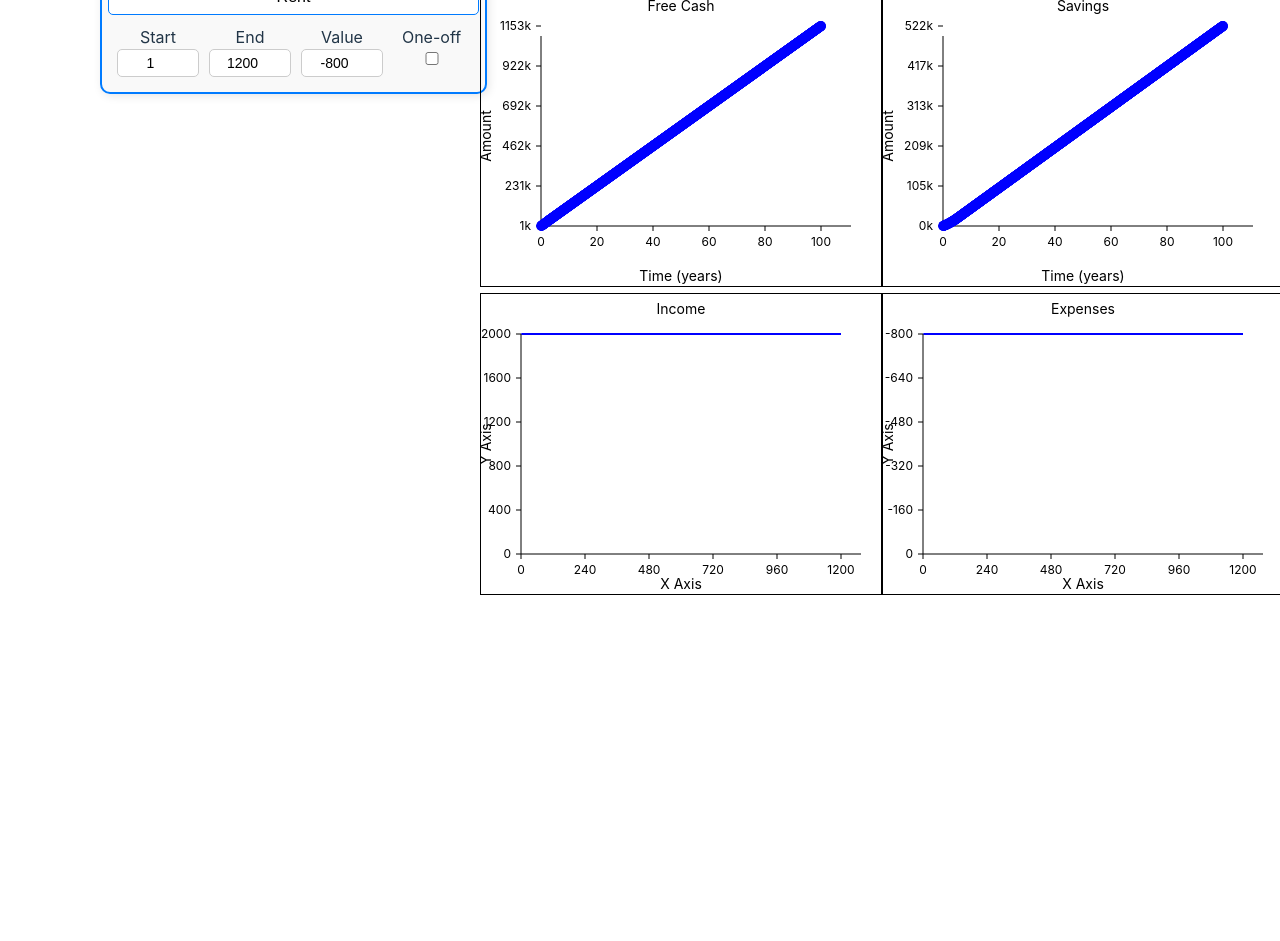
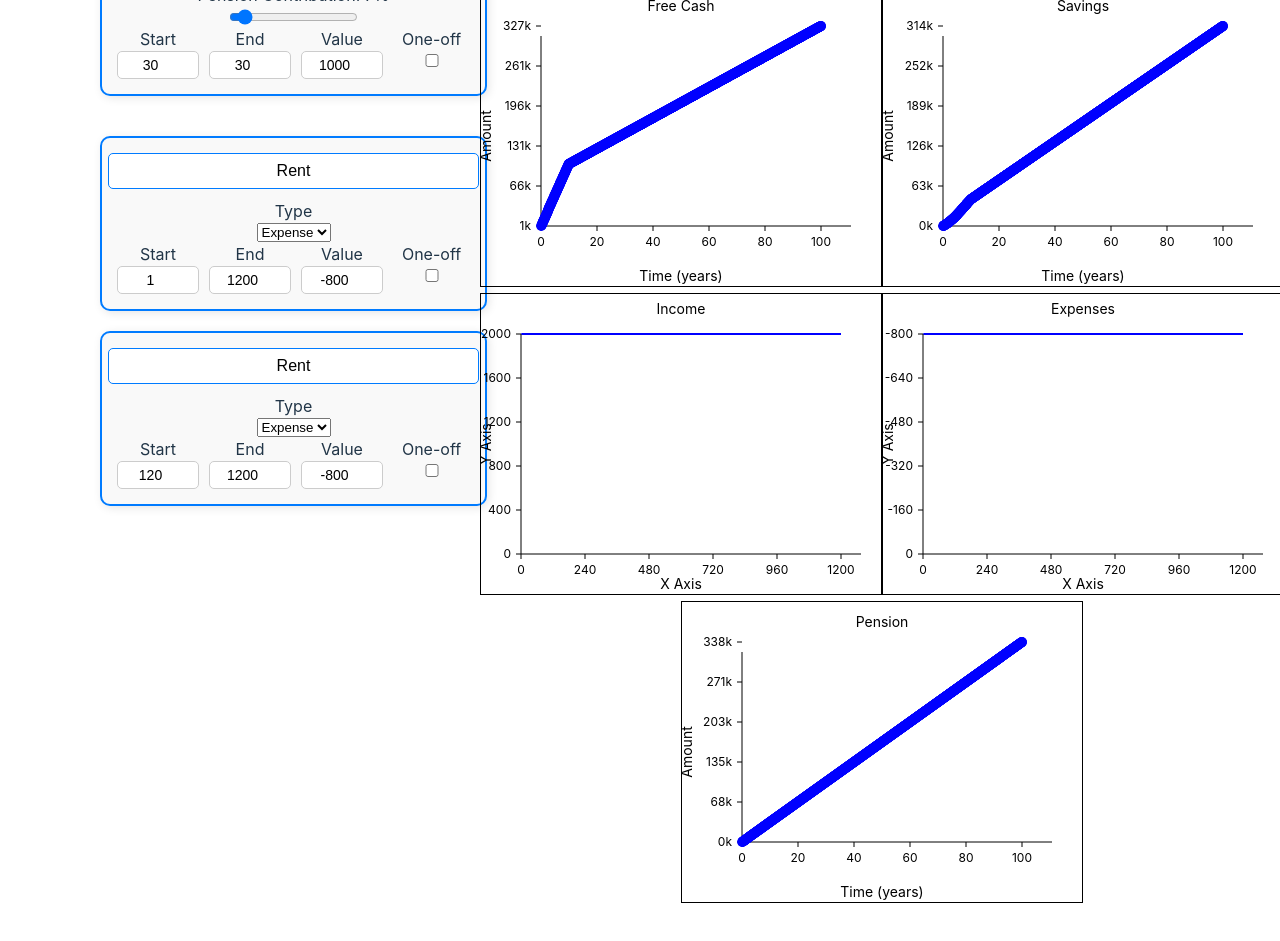
Before and after one commit to matt-chaib/fdb-frontend, a React (Vite) app: page / in a window 1280 px wide. Shown: the part 580-1521 px from the top of the page. Before the commit the page ends 1213 px from the top, so only its background shows below. Built offline with nearby package versions, Linux system fonts and the light colour scheme.

Commit message:
add pension option

```diff
--- a/src/App.tsx
+++ b/src/App.tsx
@@ -19,23 +19,48 @@ function App() {
   useEffect(() => {
     if (incomes.length === 0 && expenses.length === 0) {
       setIncomes([
-        { name: "Salary", value: 2000, startDate: 1, endDate: numMonths, oneOff: false },
+        {
+          name: "Salary",
+          value: 2000,
+          startDate: 1,
+          endDate: numMonths,
+          oneOff: false,
+          type: "Salary",
+          pensionContributionPercent: 0.07,
+        },
         {
           name: `Income ${incomes.length + 1}`,
           value: 1000,
           startDate: 30,
           endDate: 30,
           oneOff: true,
-        }
+          type: "Salary",
+          pensionContributionPercent: 0.07,
+        },
       ]);
       setExpenses([
-        { name: "Rent", value: -800, startDate: 1, endDate: numMonths, oneOff: false },
+        {
+          name: "Rent",
+          value: -800,
+          startDate: 1,
+          endDate: numMonths,
+          oneOff: false,
+          type: "Expense",
+        },
+        {
+          name: "Rent",
+          value: -800,
+          startDate: 120,
+          endDate: numMonths,
+          oneOff: false,
+          type: "Expense",
+        },
       ]);
     }
   }, []);
 
   // Compute all financial values in one pass
-  const { netValues, cumulativeSavings, freeCash, totalAssets } =
+  const { netValues, cumulativeSavings, freeCash, totalAssets, pension } =
     FinanceCalculator.computeFinancialValues(
       incomes,
       expenses,
@@ -43,6 +68,8 @@ function App() {
       savingsContributionPercent,
       savingsInterestRate
     );
+
+    console.log("Penions", pension)
 
   // Function to add an income
   const handleAddIncome = () => {
@@ -52,6 +79,8 @@ function App() {
       startDate: 1,
       endDate: numMonths,
       oneOff: false,
+      type: "Salary",
+      pensionContributionPercent: 0.07,
     };
     setIncomes([...incomes, newIncome]);
   };
@@ -64,6 +93,7 @@ function App() {
       startDate: 1,
       endDate: numMonths,
       oneOff: false,
+      type: "Expense",
     };
     setExpenses([...expenses, newExpense]);
   };
@@ -130,14 +160,23 @@ function App() {
                 height={300}
                 title="Expenses"
                 data={FinanceCalculator.transformChartValues(totalAssets)}
-            incomes={expenses.filter(expense => !expense.oneOff)}
+                incomes={expenses.filter((expense) => !expense.oneOff)}
+              />
+            )}
+          </div>
+          <div>
+            {Object.values(pension).length > 0 && (
+              <ScatterChart
+              width={400}
+              height={300}
+              title="Pension"
+              data={FinanceCalculator.transformChartValues(pension)}
+              incomes={incomes}
             />
             )}
           </div>
         </div>
-
       </div>
-
     </div>
   );
 }
--- a/src/FinanceCalculator.ts
+++ b/src/FinanceCalculator.ts
@@ -1,3 +1,4 @@
+import { pensionAnnualAvgInterest, pensionEmployerMatchPercent } from "./FinancialDefaults";
 import { Transaction } from "./types/chartTypes";
 
 export type TNetValues = {
@@ -20,59 +21,83 @@ export class FinanceCalculator {
     cumulativeSavings: TNetValues;
     freeCash: TNetValues;
     totalAssets: TNetValues;
+    pension: TNetValues;
   } {
     const netValues: TNetValues = {};
     const cumulativeSavings: TNetValues = {};
     const freeCash: TNetValues = {};
     const totalAssets: TNetValues = {};
+    const pension: TNetValues = {}; // Track pension contributions
 
     let runningSavings = 0;
     let runningFreeCash = 0;
+    let runningPension = 0;
 
     for (let month = 1; month <= numMonths; month++) {
-      // Calculate net income for the month
-      const incomeSum = incomes
+      // Calculate total income and deduct pension contributions
+      let incomeSum = 0;
+      let monthlyPensionContribution = 0;
+
+      incomes
         .filter((t) => t.startDate <= month && t.endDate >= month)
-        .reduce((acc, t) => acc + t.value, 0);
+        .forEach((t) => {
+          if (t.type === "Salary" && t.pensionContributionPercent !== undefined) {
+            const pensionAmount = t.value * (t.pensionContributionPercent);
+            monthlyPensionContribution += pensionAmount;
+            incomeSum += t.value - pensionAmount; // Deduct pension from salary
+          } else {
+            incomeSum += t.value;
+          }
+        });
 
+      // Calculate total expenses
       const expenseSum = expenses
         .filter((t) => t.startDate <= month && t.endDate >= month)
         .reduce((acc, t) => acc + t.value, 0);
 
+      // Net income after expenses
       const net = incomeSum + expenseSum;
       netValues[month] = net;
+
+      // Update pension contributions
+      runningPension += monthlyPensionContribution + (monthlyPensionContribution * (pensionEmployerMatchPercent/100));
+      pension[month] = runningPension + (runningPension * pensionAnnualAvgInterest);
 
       // Calculate current month's savings
       let currentMonthSavings = 0;
       if (net > 0) {
         currentMonthSavings = net * savingsContributionPercent;
-
-        // Update cumulative savings with interest
         runningSavings += currentMonthSavings;
       }
 
-      let savingsInterestAmount = Math.min(runningSavings * savingsInterestRate, 200)
+      // Apply savings interest (capped at 200)
+      let savingsInterestAmount = Math.min(runningSavings * savingsInterestRate, 200);
       runningSavings += savingsInterestAmount;
 
-      // Calculate free cash (net value after savings)
+      // Adjust free cash and handle negative balances
       if (net < 0 && Math.abs(net) > runningFreeCash) {
-        let difference = Math.abs(net) - runningFreeCash
-        runningFreeCash = 0
-        runningSavings -= difference;
+        let difference = Math.abs(net) - runningFreeCash;
+        runningFreeCash = 0;
+        if (runningSavings > Math.abs(difference)) {
+          runningSavings -= difference;
+        } else {
+          runningSavings = 0
+        }
       } else {
         runningFreeCash += net - currentMonthSavings;
       }
 
-      // Total assets = savings + free cash
-      totalAssets[month] = runningSavings + runningFreeCash;
+      // Total assets = savings + free cash + pension
+      totalAssets[month] = runningSavings + runningFreeCash + runningPension;
 
       // Store results for the month
       cumulativeSavings[month] = runningSavings;
       freeCash[month] = runningFreeCash;
     }
 
-    return { netValues, cumulativeSavings, freeCash, totalAssets };
+    return { netValues, cumulativeSavings, freeCash, totalAssets, pension };
   }
+
 
   static transformChartValues(netValues: TNetValues): GraphData[] {
     return Object.keys(netValues).map((key) => {
--- /dev/null
+++ b/src/FinancialDefaults.ts
@@ -0,0 +1,9 @@
+// PENSIONS
+export const pensionContributionPercent = 0.07;
+export const pensionEmployerMatchPercent = 100;
+export const pensionAnnualAvgInterest = 0.07/12;
+
+// LOANS
+export const loanInterestRepaymentRate = 0.03;
+
+// MORTGAGES
--- a/src/components/TransactionList.tsx
+++ b/src/components/TransactionList.tsx
@@ -1,4 +1,4 @@
-import { Transaction } from "../FinanceCalculator";
+import { Transaction } from "../types/chartTypes";
 
 type TransactionListProps = {
   transactions: Transaction[];
@@ -25,6 +25,37 @@ export const TransactionList = ({ transactions, onUpdate }: TransactionListProps
             onChange={(e) => handleChange(index, "name", e.target.value)}
             style={styles.nameInput}
           />
+
+          {/* Transaction Type Dropdown */}
+          <div style={styles.inputWrapper}>
+            <label>Type</label>
+            <select
+              value={transaction.type}
+              onChange={(e) => handleChange(index, "type", e.target.value)}
+              style={styles.select}
+            >
+              <option value="Salary">Salary</option>
+              <option value="Loan">Loan</option>
+              <option value="Expense">Expense</option>
+              <option value="Other">Other</option>
+            </select>
+          </div>
+
+          {/* Pension Contribution Slider (Only for Salary) */}
+          {transaction.type === "Salary" && (
+            <div style={styles.inputWrapper}>
+              <label>Pension Contribution: {Math.round(transaction.pensionContributionPercent * 100)}%</label>
+              <input
+                type="range"
+                min="0"
+                max="1"
+                step="0.01"
+                value={transaction.pensionContributionPercent ?? 7}
+                onChange={(e) => handleChange(index, "pensionContributionPercent", Number(e.target.value))}
+                style={styles.slider}
+              />
+            </div>
+          )}
 
           {/* Inputs for Start Date, End Date, and Value */}
           <div style={styles.inputsContainer}>
```
Also changed, not shown: src/types/chartTypes.ts (+14 -1 lines), 1 other file (tests, documents, lock files or other folders). Lines whose indentation alone changed are shown as unchanged.
